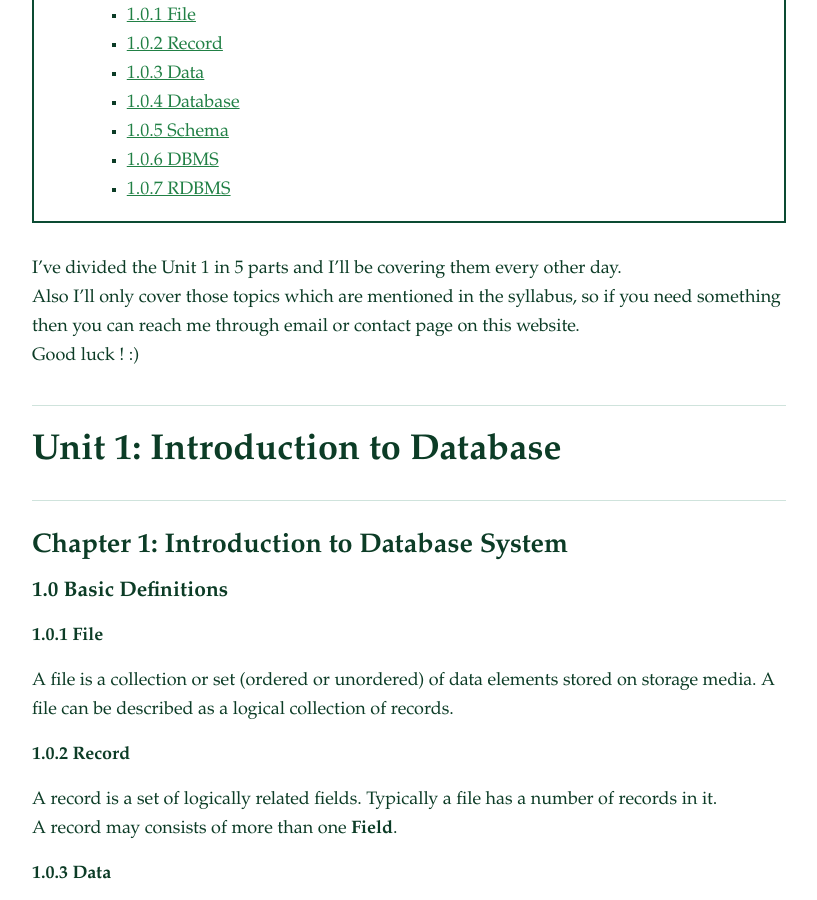
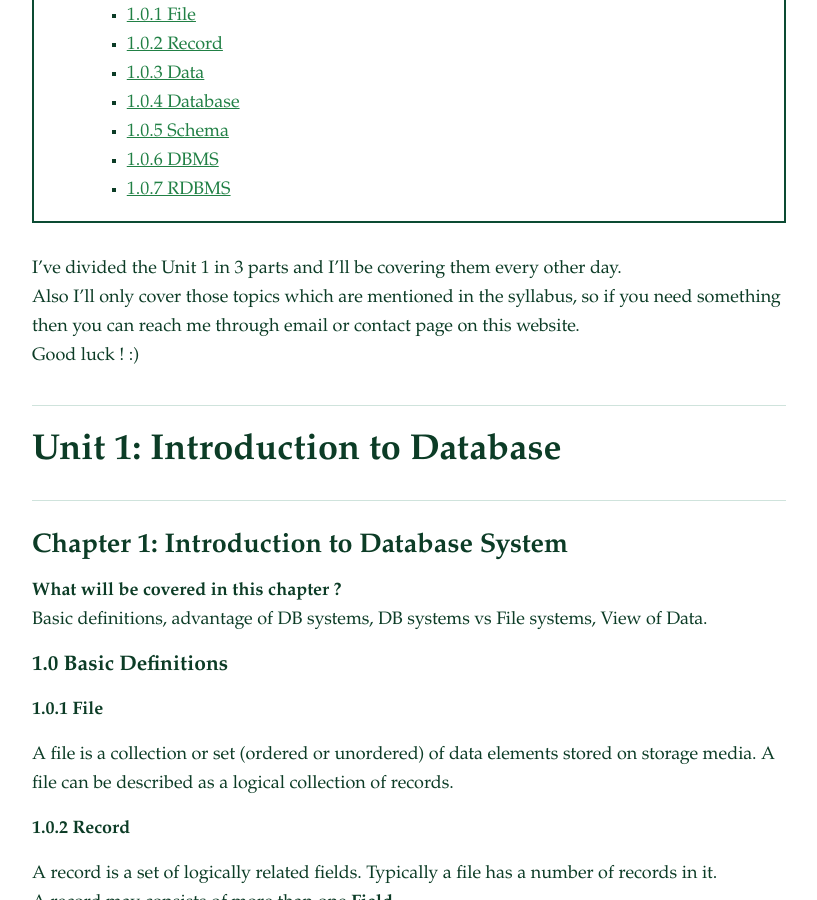
Before and after one commit to sharadcodes/sharadcodes.github.io, a Jekyll site: the page built from _notes/2020-02-07-dbms-unit-1-notes-part-1.md, in a window 1280 px wide and 900 px high, scrolled down 491 px. Shown: the whole window, without its empty margins (16-833 px from the left). Built offline with Jekyll 4.4.1, drawn with Linux system fonts in a browser that asks for light colours; some of the changed text lies outside the part shown.

Commit message:
note updated

```diff
--- a/_notes/2020-02-07-dbms-unit-1-notes-part-1.md
+++ b/_notes/2020-02-07-dbms-unit-1-notes-part-1.md
@@ -6,7 +6,7 @@ author: Sharad Raj
 date: 2020-02-07
 ---
 
-I've divided the Unit 1 in 5 parts and I'll be covering them every other day.
+I've divided the Unit 1 in 3 parts and I'll be covering them every other day.
 
 Also I'll only cover those topics which are mentioned in the syllabus, so if you need something then you can reach me through email or contact page on this website.
 
@@ -20,6 +20,9 @@ Good luck ! :)
 
 ## Chapter 1: Introduction to Database System
 
+**What will be covered in this chapter ?**
+
+Basic definitions, advantage of DB systems, DB systems vs File systems, View of Data.
 
 ### 1.0 Basic Definitions
 
@@ -76,3 +79,25 @@ There were many problems in the traditional file system and to overcome them **D
 #### 1.0.7 RDBMS
 
 To be added by 11 pm
+
+
+
+
+
+
+
+
+
+---
+
+**What will be covered in the next chapter ?**
+
+* Database System Concepts and Architecture
+  1. Data Models
+  2. Schemas and Instances
+  3. Three schema architecture
+  4. Data independencies
+
+---
+
+Thank you !!
```
